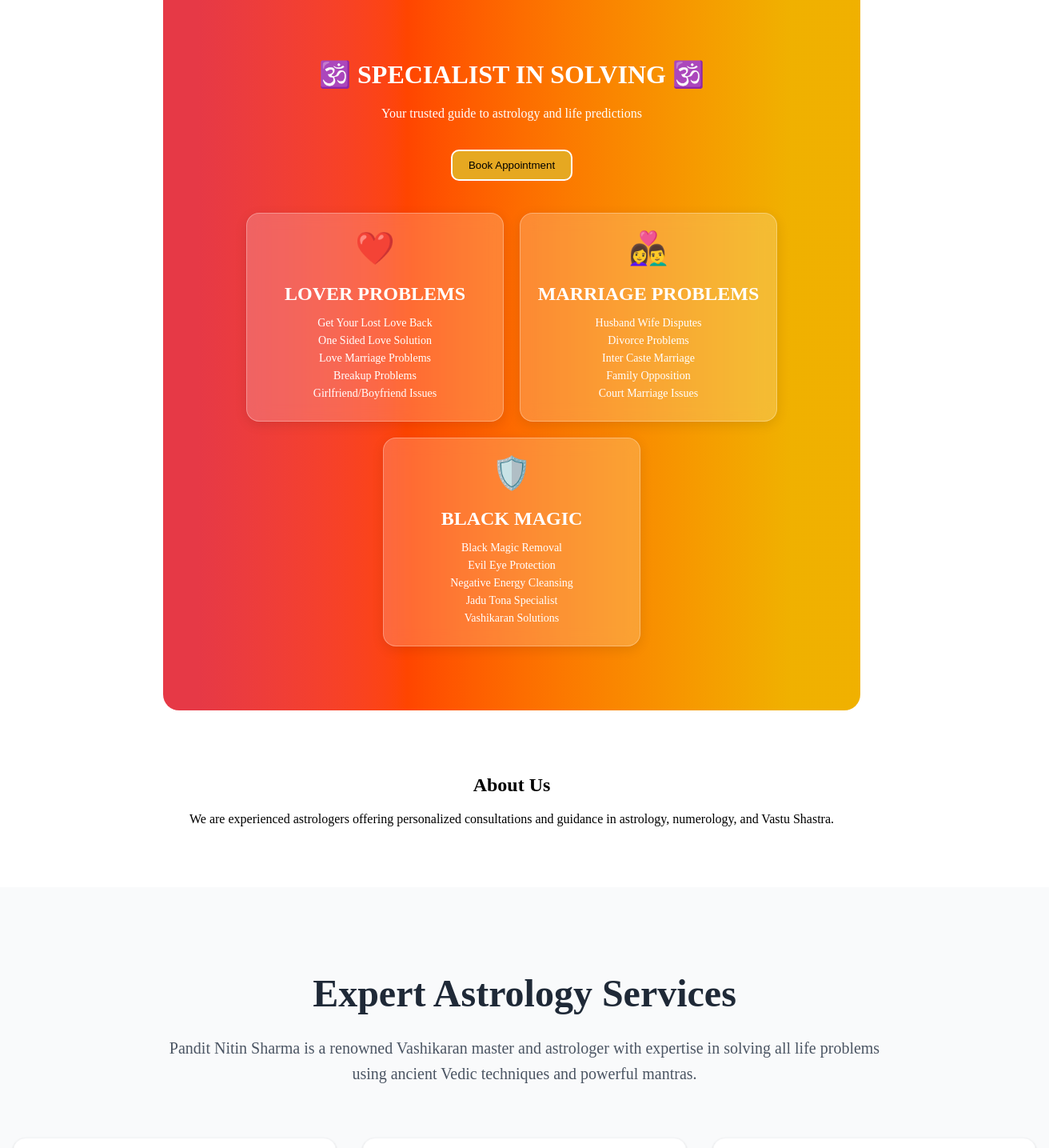
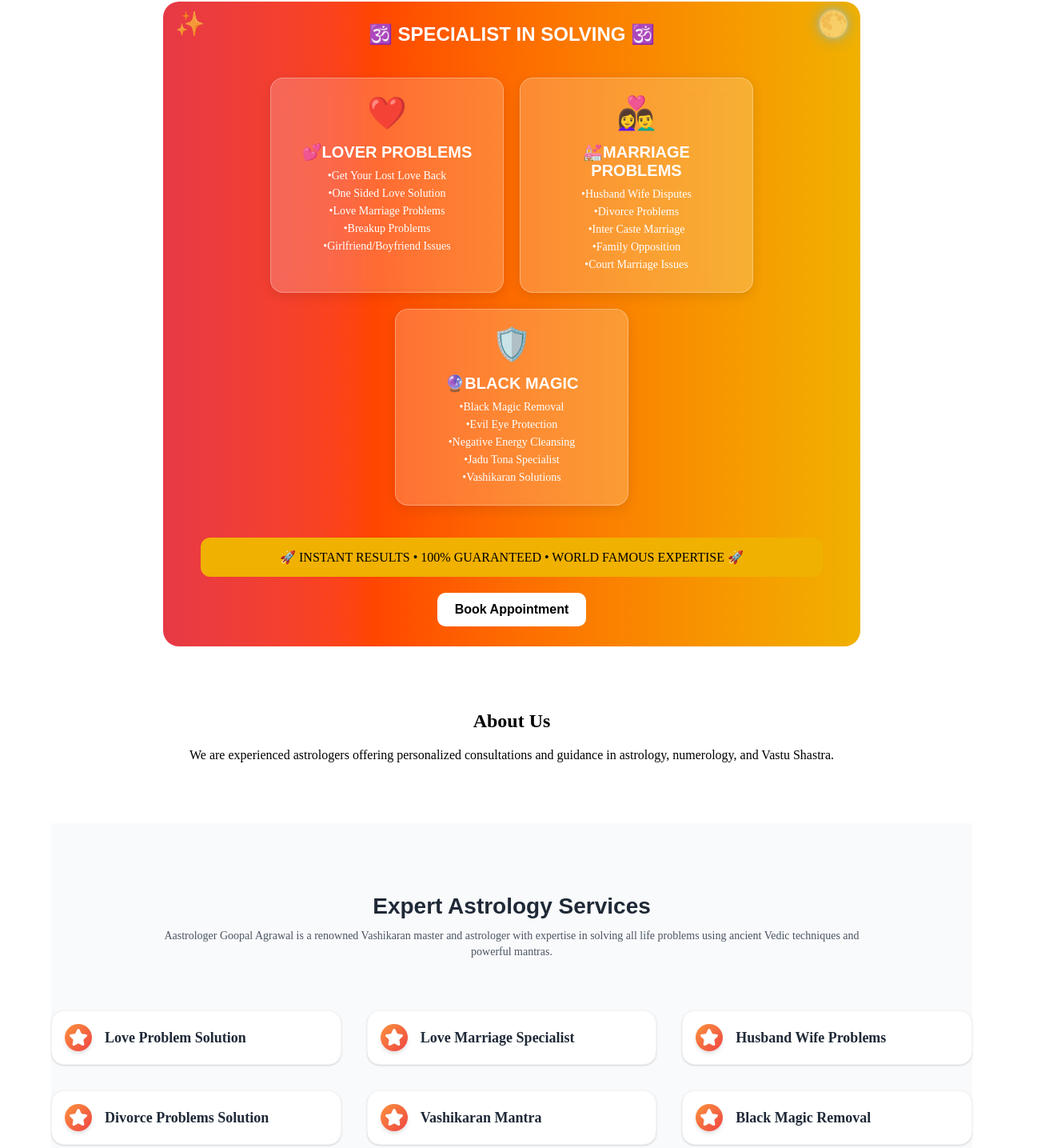
Before and after one commit to bhaveshnanda/AastroFaithG, a Next.js app: page / in a window 1280 px wide. Shown: the part 396-1831 px from the top of the page at 80% size, 1312 px wide, since content can reach past the window. Built offline with nearby package versions, Linux system fonts and the light colour scheme.

Commit message:
Banner completed, services edited

```diff
--- a/src/components/Banner/Banner.js
+++ b/src/components/Banner/Banner.js
@@ -17,53 +17,60 @@ export default function Banner() {
       </div>
 
 <div className={styles.banner}>
+    {/* Star (top-left) */}
+  <span className={styles.star}>✨</span>
+
+  {/* Moon (top-right) */}
+  <span className={styles.moon}>🌕</span>
   <h1>🕉️ SPECIALIST IN SOLVING 🕉️</h1>
-  <p>Your trusted guide to astrology and life predictions</p>
-  <Link href="/Appointment">
-    <button className={styles.btn}>Book Appointment</button>
-  </Link>
 
 {/* Cards Section */}
 <div className={styles.cardsContainer}>
   {/* Card 1 */}
   <div className={styles.card}>
     <div className={styles.icon}>❤️</div>
-    <h2>LOVER PROBLEMS</h2>
+    <h1>💕LOVER PROBLEMS</h1>
     <ul>
-      <li>Get Your Lost Love Back</li>
-      <li>One Sided Love Solution</li>
-      <li>Love Marriage Problems</li>
-      <li>Breakup Problems</li>
-      <li>Girlfriend/Boyfriend Issues</li>
+      <li>•Get Your Lost Love Back</li>
+      <li>•One Sided Love Solution</li>
+      <li>•Love Marriage Problems</li>
+      <li>•Breakup Problems</li>
+      <li>•Girlfriend/Boyfriend Issues</li>
     </ul>
   </div>
 
   {/* Card 2 */}
   <div className={styles.card}>
     <div className={styles.icon}>👩‍❤️‍👨</div>
-    <h2>MARRIAGE PROBLEMS</h2>
+    <h1>💒MARRIAGE PROBLEMS</h1>
     <ul>
-      <li>Husband Wife Disputes</li>
-      <li>Divorce Problems</li>
-      <li>Inter Caste Marriage</li>
-      <li>Family Opposition</li>
-      <li>Court Marriage Issues</li>
+      <li>•Husband Wife Disputes</li>
+      <li>•Divorce Problems</li>
+      <li>•Inter Caste Marriage</li>
+      <li>•Family Opposition</li>
+      <li>•Court Marriage Issues</li>
     </ul>
   </div>
 
   {/* Card 3 */}
   <div className={styles.card}>
     <div className={styles.icon}>🛡️</div>
-    <h2>BLACK MAGIC</h2>
+    <h1>🔮BLACK MAGIC</h1>
     <ul>
-      <li>Black Magic Removal</li>
-      <li>Evil Eye Protection</li>
-      <li>Negative Energy Cleansing</li>
-      <li>Jadu Tona Specialist</li>
-      <li>Vashikaran Solutions</li>
+      <li>•Black Magic Removal</li>
+      <li>•Evil Eye Protection</li>
+      <li>•Negative Energy Cleansing</li>
+      <li>•Jadu Tona Specialist</li>
+      <li>•Vashikaran Solutions</li>
     </ul>
   </div>
 </div>
+<div className={styles.TextBelowCards}>
+  <p1>🚀 INSTANT RESULTS • 100% GUARANTEED • WORLD FAMOUS EXPERTISE 🚀</p1>
+</div>
+  <Link href="/Appointment">
+    <button className={styles.btn}>Book Appointment</button>
+  </Link>
 </div>
 
     </div>
--- a/src/components/Banner/Banner.module.css
+++ b/src/components/Banner/Banner.module.css
@@ -1,20 +1,91 @@
 .banner {
   text-align: center;
-  padding: 80px 20px;
+  padding: 10px 20px 25px 20px;
+  margin-top: 50px !important;
   /* background: url("/banner.jpg") no-repeat center center/cover; */
-  background: linear-gradient(90deg, #e63946 5%, #ff4500 35%, oklch(.795 .184 86.047) 90%);
+  background: linear-gradient(90deg, #e63946 0%, #ff4500 30%, oklch(.795 .184 86.047) 100%);
   color: white;
   width: 65%;
   margin: auto;
   border-radius: 20px;
+  overflow: hidden;
+  position: relative;
 }
+
+.banner1 {
+  position: relative;
+  padding: 40px 20px;
+  text-align: center;
+  background: linear-gradient(135deg, #ff4b5c, #ff9800, #ffc107);
+  border-radius: 16px;
+  color: white;
+
+}
+
+
+/* Star (top-left) */
+.star {
+  position: absolute;
+  top: 10px;
+  left: 15px;
+  font-size: 30px;
+  animation: glowStar 2s infinite ease-in-out;
+}
+
+/* Moon (top-right) */
+.moon {
+  position: absolute;
+  top: 10px;
+  right: 15px;
+  font-size: 30px;
+  animation: glowMoon 3s infinite ease-in-out;
+}
+
+/* Star Glow Animation */
+@keyframes glowStar {
+  0%, 100% {
+    opacity: 0.6;
+    /* text-shadow: 0 0 5px #fff, 0 0 10px #ffeb3b, 0 0 20px #ff9800; */
+  }
+  50% {
+    opacity: 1;
+    /* text-shadow: 0 0 10px #fff, 0 0 20px #ffeb3b, 0 0 30px #ff9800; */
+  }
+}
+
+/* Moon Glow Animation */
+@keyframes glowMoon {
+  0%, 100% {
+    opacity: 0.6;
+    text-shadow: 0 0 3px #fff, 0 0 10px #90caf9, 0 0 20px #42a5f5;
+  }
+  50% {
+    opacity: 1;
+    text-shadow: 0 0 5px #fff, 0 0 25px #90caf9, 0 0 40px #42a5f5;
+  }
+}
+
+
+.banner h1 {
+  font-size: 24px;
+  font-family: sans-serif;
+  margin-bottom: 10px;
+}
+
 .btn {
   margin-top: 20px;
-  background: #e6a821;
+  background: white;
   padding: 10px 20px;
   border: 2px solid white;
   border-radius: 10px;
   cursor: pointer;
+  font-family: sans-serif;
+  font-size: 16px;
+  font-weight: 800;
+}
+
+.btn:hover {
+  transform: scale(1.08);
 }
 
 .guaranteeContainer {
@@ -104,7 +175,7 @@
   background: rgba(255, 255, 255, 0.2); /* transparent white */
   border-radius: 16px;
   padding: 20px;
-  width: 280px;
+  width: 250px;
   box-shadow: 0 4px 15px rgba(0, 0, 0, 0.1);
   text-align: center;
   transition: transform 0.3s ease;
@@ -125,9 +196,10 @@
   margin-bottom: 10px;
 }
 
-.card h2 {
+.card h1 {
   color: white;
-  margin-bottom: 15px;
+  font-size: 20px;
+  margin-bottom: 10px;
 }
 
 .card ul {
@@ -141,3 +213,29 @@
   font-size: 14px;
   color: white;
 }
+
+.TextBelowCards{
+  margin-top: 40px !important;
+  width: 90%;
+  margin: auto;
+  background-color:  oklch(.795 .184 86.047);
+  border-radius: 12px;
+  padding: 15px;
+  color: black;
+}
+
+
+@media (max-width: 768px) {
+  .banner {
+    width: 85%;
+    padding-top: 35px;
+  }
+
+  .banner h1 {
+  font-size: 20px;
+  }
+
+  .cardsContainer {
+  margin-top: 25px;
+}
+}
--- a/src/components/Services/Services.js
+++ b/src/components/Services/Services.js
@@ -28,7 +28,7 @@ export default function Services() {
             Expert Astrology Services
           </h2>
           <p className={styles.description}>
-            Pandit Nitin Sharma is a renowned Vashikaran master and astrologer with expertise in solving all
+            Aastrologer Goopal Agrawal is a renowned Vashikaran master and astrologer with expertise in solving all
             life problems using ancient Vedic techniques and powerful mantras.
           </p>
         </div>
--- a/src/components/Services/Services.module.css
+++ b/src/components/Services/Services.module.css
@@ -1,7 +1,8 @@
 /* Astrology Services Component Styles */
 .astrologyServices {
-  width: 100%;
-  padding: 64px 16px;
+  width: 90%;
+  margin: auto;
+  padding: 64px 0px;
   background-color: #f9fafb;
 }
 
@@ -17,19 +18,20 @@
 }
 
 .title {
-  font-size: 2.25rem;
+  font-size: 34px !important;
+  font-family: sans-serif;
   font-weight: 700;
   color: #1f2937;
-  margin-bottom: 24px;
+  margin-bottom: 10px;
   line-height: 1.2;
 }
 
 .description {
-  font-size: 1.125rem;
+  font-size: 20px !important;
   color: #4b5563;
   max-width: 896px;
   margin: 0 auto;
-  line-height: 1.6;
+  line-height: 1.4;
 }
 
 /* Services Grid */
@@ -42,7 +44,7 @@
 .serviceCard {
   background-color: white;
   border-radius: 16px;
-  padding: 24px;
+  padding: 16px;
   box-shadow: 0 1px 3px 0 rgba(0, 0, 0, 0.1), 0 1px 2px 0 rgba(0, 0, 0, 0.06);
   border: 1px solid #f3f4f6;
   transition: all 0.3s ease;
@@ -61,8 +63,8 @@
 
 .iconContainer {
   flex-shrink: 0;
-  width: 48px;
-  height: 48px;
+  width: 34px;
+  height: 34px;
   background: linear-gradient(135deg, #fb923c 0%, #ef4444 100%);
   border-radius: 50%;
   display: flex;
@@ -89,25 +91,29 @@
 /* Responsive Design */
 @media (min-width: 768px) {
   .title {
-    font-size: 3rem;
+      font-size: 28px !important;
   }
 
   .description {
-    font-size: 1.25rem;
+    font-size: 14px !important;
   }
 
   .servicesGrid {
-    grid-template-columns: repeat(2, 1fr);
+    grid-template-columns: repeat(1, 1fr);
     gap: 32px;
   }
 }
 
-@media (min-width: 1024px) {
-  .title {
-    font-size: 3rem;
-  }
+@media (min-width: 1050px) {
 
   .servicesGrid {
-    grid-template-columns: repeat(3, 1fr);
+    grid-template-columns: repeat(3, 1fr) !important;
   }
 }
+
+@media (min-width: 800px) {
+
+  .servicesGrid {
+    grid-template-columns: repeat(2, 1fr);
+  }
+}
```
